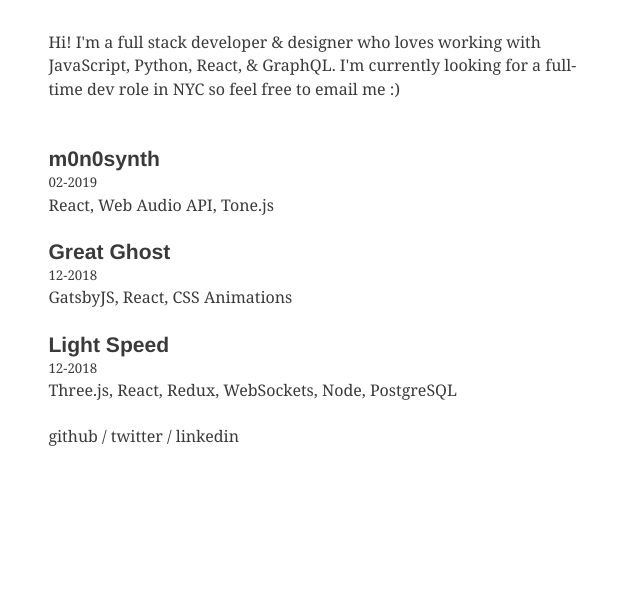
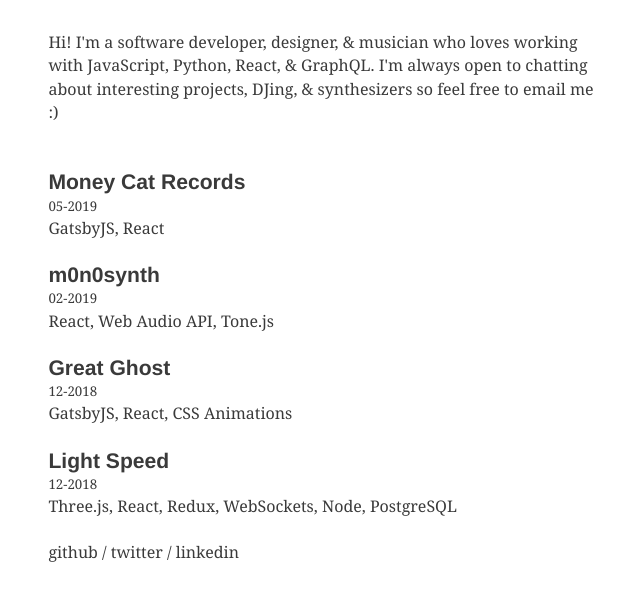
Before and after one commit to daltn/dalton-saffe, a Gatsby site: page / in a window 1280 px wide. Shown: the part 108-708 px from the top of the page, without its empty margins (319-959 px from the left). Built offline with nearby package versions, Linux system fonts and the light colour scheme; Gatsby itself is replaced by a stand-in of ours; some packages are replaced by stand-ins of ours; what typography-theme-bootstrap would draw is missing.

Commit message:
add money cat records page

```diff
--- /dev/null
+++ b/content/blog/money-cat/index.md
@@ -0,0 +1,11 @@
+---
+title: Money Cat Records
+date: "2019-05-17T22:40:32.169Z"
+stack: "GatsbyJS, React"
+---
+
+Site for Brooklyn-based label Money Cat Records. Hover over the logo and label art for good luck.
+
+[https://www.moneycatrecs.com/](https://www.moneycatrecs.com/)
+
+![money cat site](./moneycat.png)
--- a/src/components/bio.js
+++ b/src/components/bio.js
@@ -16,26 +16,13 @@ function Bio() {
             }}
           >
             <p>
-              Hi! I'm a full stack developer & designer who loves working with
-              JavaScript, Python, React, & GraphQL. I'm currently looking for a
-              full-time dev role in NYC so feel free to {` `}
+              Hi! I'm a software developer, designer, & musician who loves
+              working with JavaScript, Python, React, & GraphQL. I'm always open
+              to chatting about interesting projects, DJing, & synthesizers so
+              feel free to {` `}
               <a href={`mailto:daltonsaffe@gmail.com`}>email me</a>
               {` `}:)
             </p>
-            {/* <Image
-              fixed={data.avatar.childImageSharp.fixed}
-              alt="dalton-saffe"
-              style={{
-                marginRight: rhythm(1 / 2),
-                marginBottom: 0,
-                width: 100,
-                borderRadius: `50%`,
-                display: `block`,
-              }}
-              imgStyle={{
-                borderRadius: `50%`,
-              }}
-            /> */}
           </div>
         )
       }}
```
Also changed, not shown: content/blog/money-cat/moneycat.png (added).
